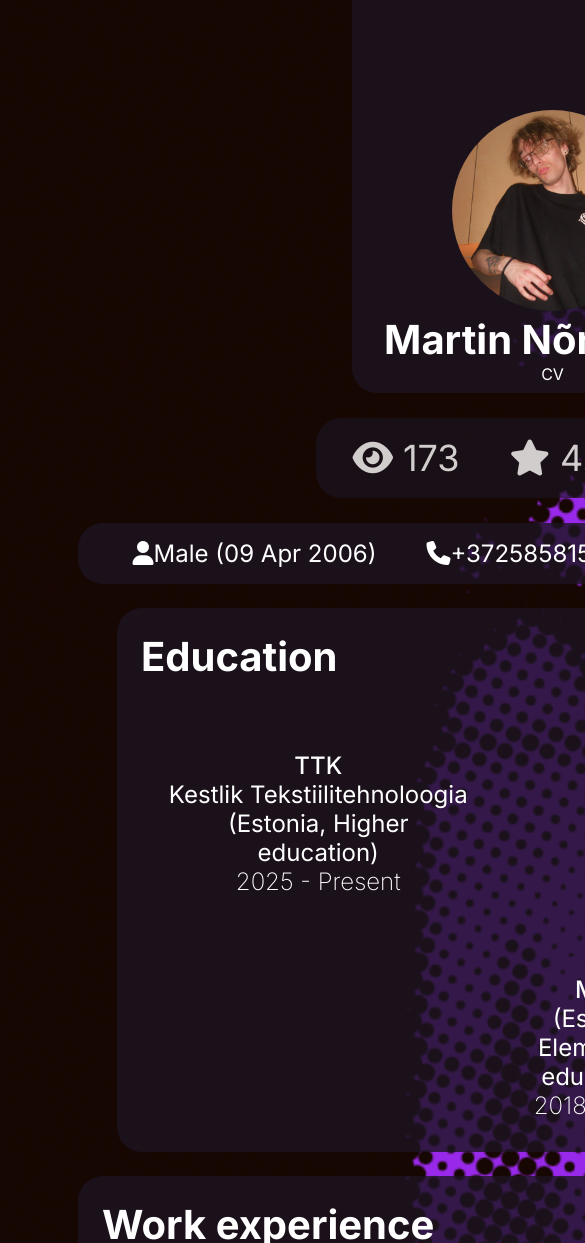
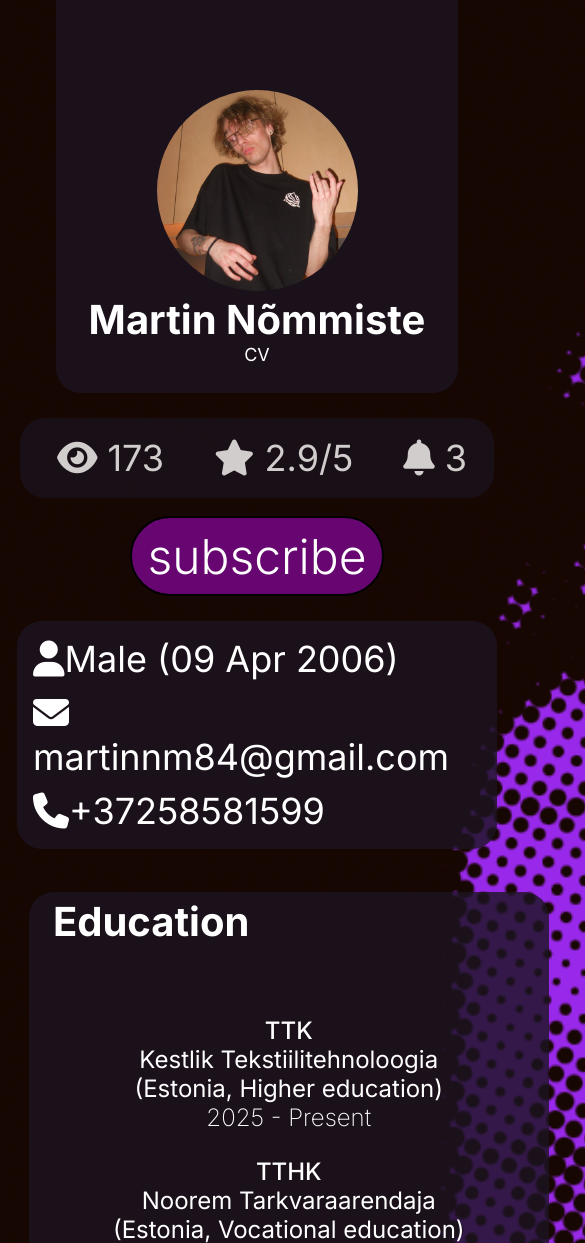
Before and after one commit to KiLcRaFt/Week-7-8, a plain HTML site: page index.html in a window 390 px wide. Shown: the top 1243 px of the page, 585 px wide, since content can reach past the window. Drawn offline with Linux system fonts and the light colour scheme.

Commit message:
Working on mobile resolution

```diff
--- a/css/style.css
+++ b/css/style.css
@@ -25,7 +25,10 @@ body {
 }
 
 .container {
-    width: 60%;
+    display: grid;
+    grid-template-columns: 1fr;
+    grid-template-rows: repeat(3, auto);
+    width: 100%;
     margin: 0 auto;
 }
 
@@ -65,7 +68,8 @@ header h1 {
 
 .interactive-box {
     display:grid ;
-    grid-template-columns: repeat(3, 1fr);
+    grid-template-columns: 1fr 474px 1fr;
+    gap: 10px;
     width: 100%;
     margin: 0 auto;
     padding: 0 20px;
@@ -90,7 +94,6 @@ header h1 {
     border-radius: 25px;
     background-color: var(--second-color);
     border: 2px solid black;
-    margin-left: 10px;
     flex-shrink: 0;
 }
 
@@ -131,9 +134,7 @@ header h1 {
 }
 
 .main {
-    display: grid;
-    grid-template-columns: 1fr;
-    grid-template-rows: repeat(5, auto);
+    margin: 0, auto;
     width: 100%;
     height: auto;
     text-align: center;
@@ -319,3 +320,74 @@ header h1 {
     font-size: 24px;
     opacity: 0.5;
 }
+
+@media (max-width: 480px){
+    header {
+        width: 80%;
+    }
+
+    .image-container img {
+        margin-top: 80px;
+    }
+
+    .headerDIV p {
+        font-size:  18px;
+    }
+    .interactive-box {
+        display: block;
+    }
+    .interactive-box button {
+        width: 254px;
+        margin-top: 18px;
+        border-radius: 360px;
+        font-size: 48px;
+        font-weight: 300;
+    }
+
+    .contact-info {
+        width: 480px;
+        height: auto;
+        display: grid;
+        grid-template-rows: repeat(3, auto);
+        gap: 10px;
+        padding: 1rem;
+    }
+
+    .contact-info span{
+        font-size: 36px;
+        text-align: left;
+    }
+
+    .main{
+        width: 100%;
+    }
+
+    .main-title{
+
+    }
+
+    .Education{
+        width: 90%;
+    }
+
+    .education-div{
+        display: block;
+    }
+
+    .education-list {
+        margin-bottom: 25px;
+    }
+
+    .work-experience{
+        width: 90%;
+    }
+
+    .language-skills{
+        width: 90%;
+    }
+
+    .additional-info{
+        width: 90%;
+    }
+
+}
--- a/index.html
+++ b/index.html
@@ -20,15 +20,15 @@
             <div class="interactive-box">
                 <div class="counts">
                     <span><i class="fa-solid fa-eye"></i>173</span>
-                    <span><i class="fa-solid fa-star"></i>4.9/5</span>
+                    <span><i class="fa-solid fa-star"></i>2.9/5</span>
                     <span><i class="fa-solid fa-bell"></i>3</span>
                 </div>
                 <button name="subscribe">subscribe</button>
             </div>
             <div class="contact-info">
                 <span><i class="fa-solid fa-user"></i>Male (09 Apr 2006)</span>
+                <span><i class="fa-solid fa-envelope"></i>martinnm84@gmail.com</span>
                 <span><i class="fa-solid fa-phone"></i>+37258581599</span>
-                <span><i class="fa-solid fa-envelope"></i>martinnm84@gmail.com</span>
             </div>
 
         </header>
```
